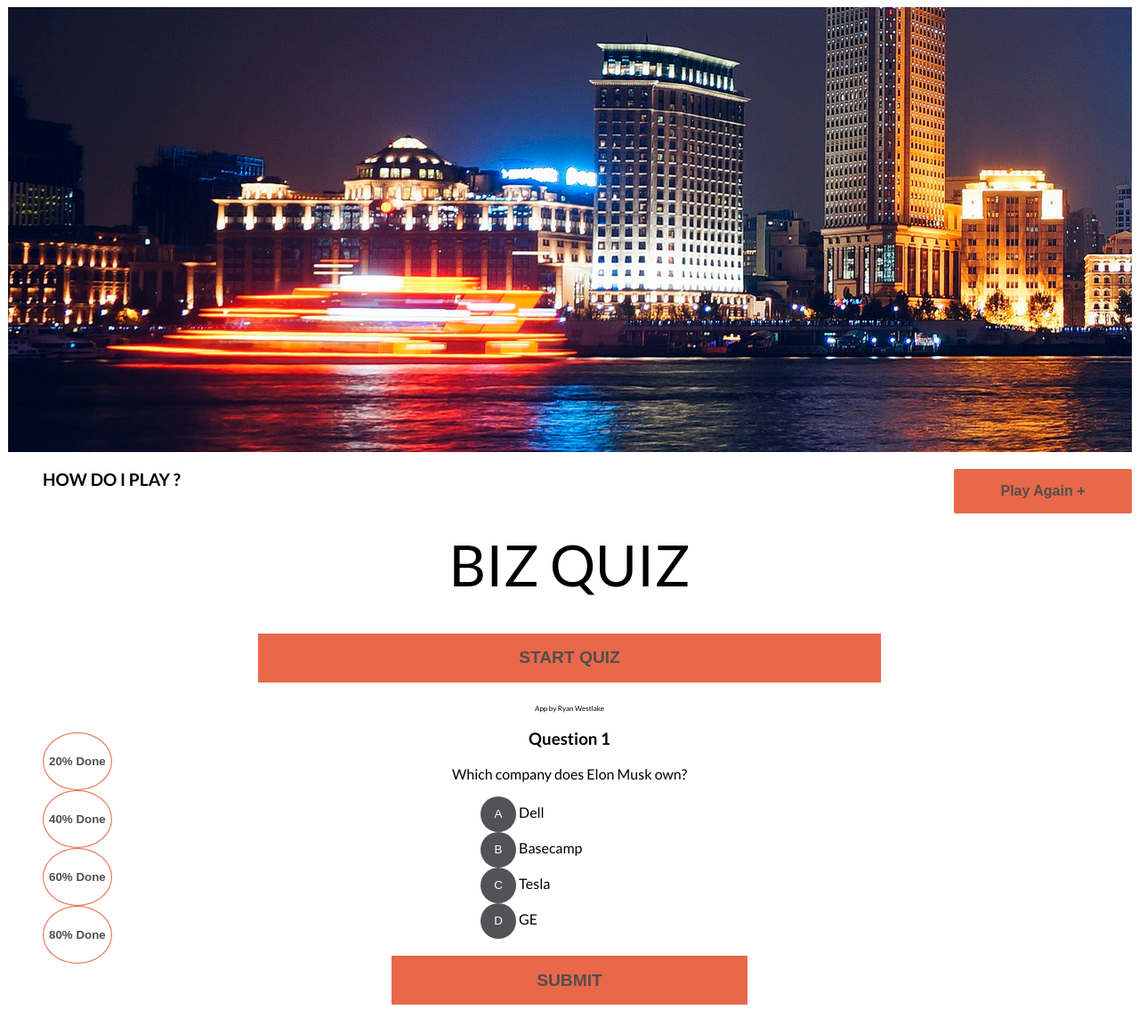
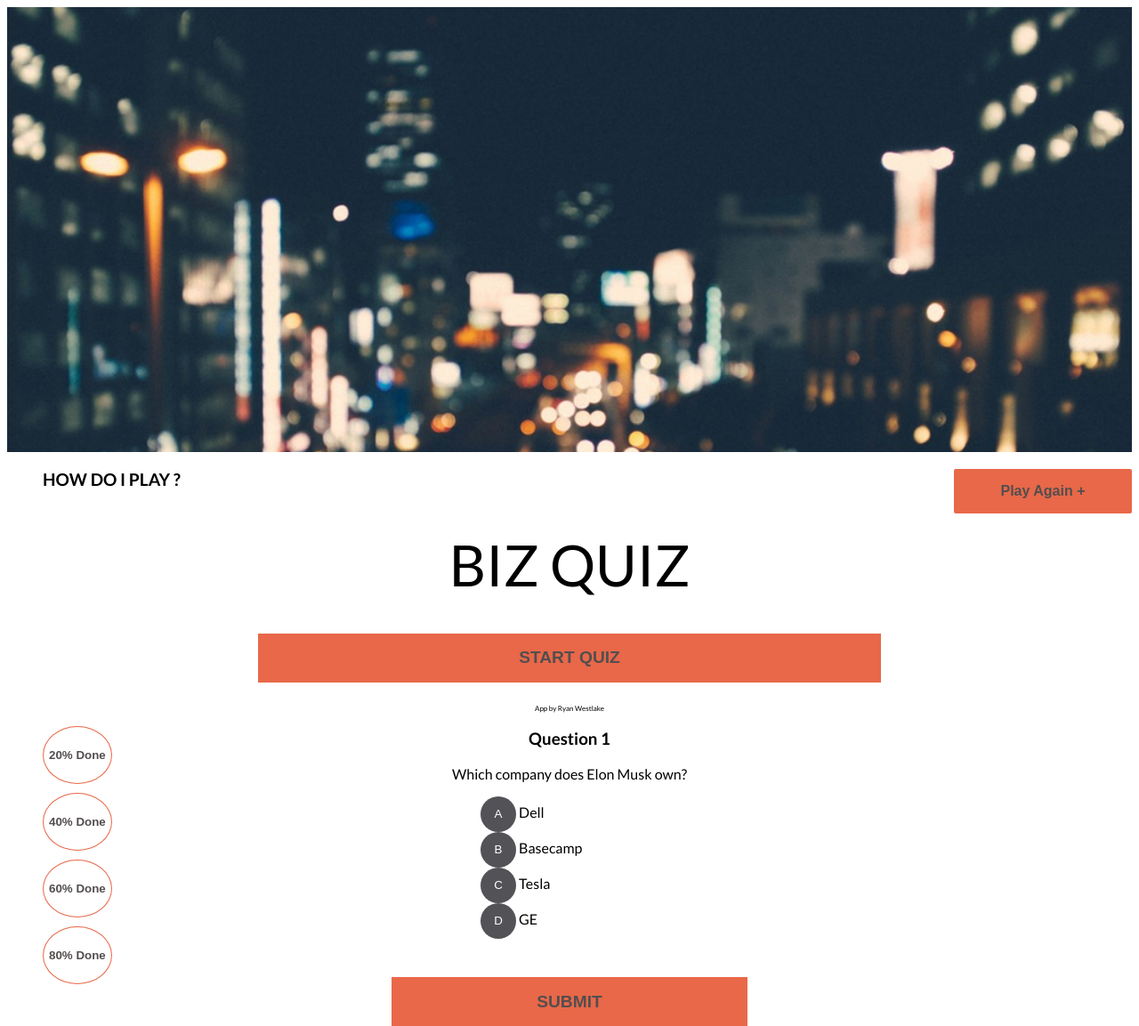
Before and after one commit to rcwestlake/biz-quiz, a plain HTML site: page index.html in a window 1280 px wide. Shown: the whole page at 89% size. Before the commit the page ends 1129 px from the top, so only its background shows below. Drawn offline with nearby package versions, Linux system fonts and the light colour scheme.

Commit message:
added progress bar and modified non-interactive styling

```diff
--- a/css/style.css
+++ b/css/style.css
@@ -111,10 +111,10 @@ body {
 }
 
 .pic1 {
-    background-image: url("../images/city-lights.jpeg");
+    background-image: url("../images/citycarsatnight.jpeg");
     width: 100%;
     height: 500px;
-    background-position: 1px;
+    background-size: cover;
     background-repeat: no-repeat;
 }
 
@@ -198,20 +198,20 @@ input {
     height: 55px;
     font-size: 1.2em;
     display:block;
-    margin: 1em auto;
+    margin: 2.25em auto;
 }
 
 .progress > ul {
     list-style-type: none;
-    margin-top: -325px;
+    margin-top: -390px;
 }
-
 
 
 #progress20,
 #progress40,
 #progress60,
 #progress80 {
+    margin-top: 10px;
     border-radius: 50%;
     height: 65px;
     background-color: white;
```
Also changed, not shown: index.html (+2 -0 lines), images/citycarsatnight.jpeg (added), quiz-wireframe.png (added).
